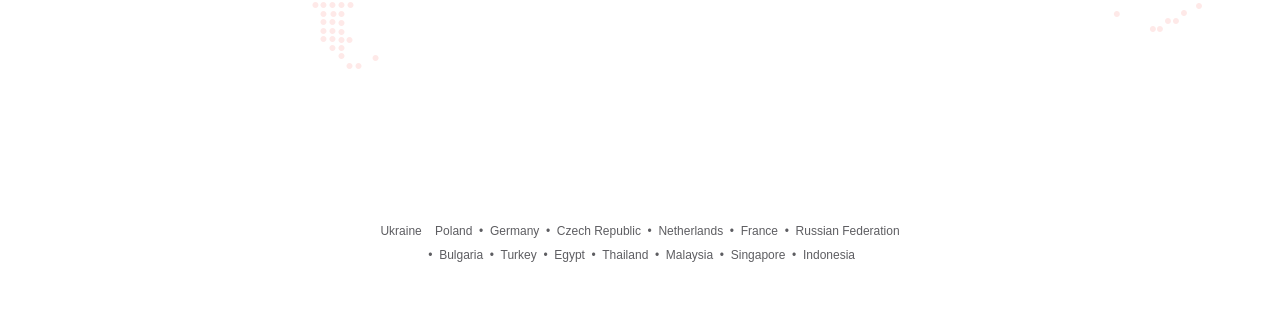
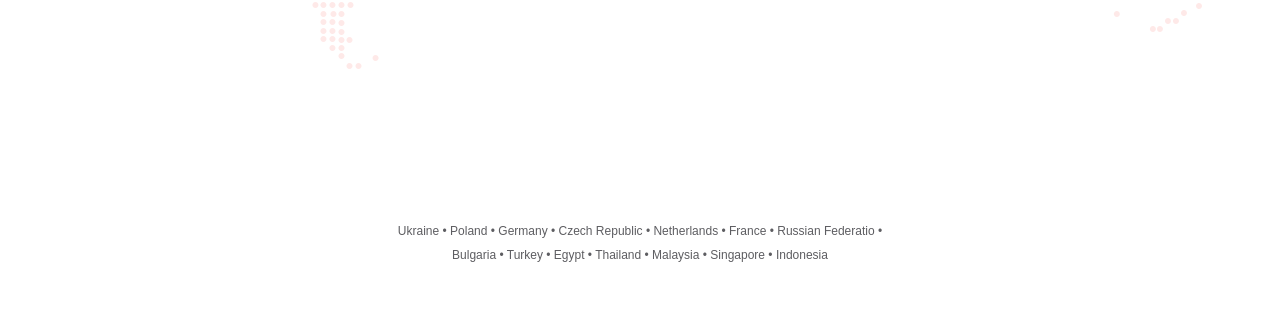
Before and after one commit to ilya-zoria/ilyazoria.com, a plain HTML site: page about.html in a window 1280 px wide. Shown: the part 3712-4029 px from the top of the page. Drawn offline with Linux system fonts and the light colour scheme; a web font is replaced by a local one.

Commit message:
Update about.html

```diff
--- a/about.html
+++ b/about.html
@@ -147,7 +147,7 @@
 			</div>
 
 			<div class="visited_places row">
-				<p class="tiny">Ukraine &nbsp&nbsp Poland  &nbsp•&nbsp Germany &nbsp•&nbsp Czech Republic &nbsp•&nbsp Netherlands &nbsp•&nbsp France &nbsp•&nbsp Russian Federation &nbsp•&nbsp Bulgaria &nbsp•&nbsp Turkey &nbsp•&nbsp Egypt &nbsp•&nbsp Thailand &nbsp•&nbsp Malaysia &nbsp•&nbsp Singapore &nbsp•&nbsp Indonesia</p>
+				<p class="tiny">Ukraine • Poland • Germany • Czech Republic • Netherlands • France • Russian Federatio • Bulgaria • Turkey • Egypt • Thailand • Malaysia • Singapore • Indonesia</p>
 			</div>
 
 		</div>
```
